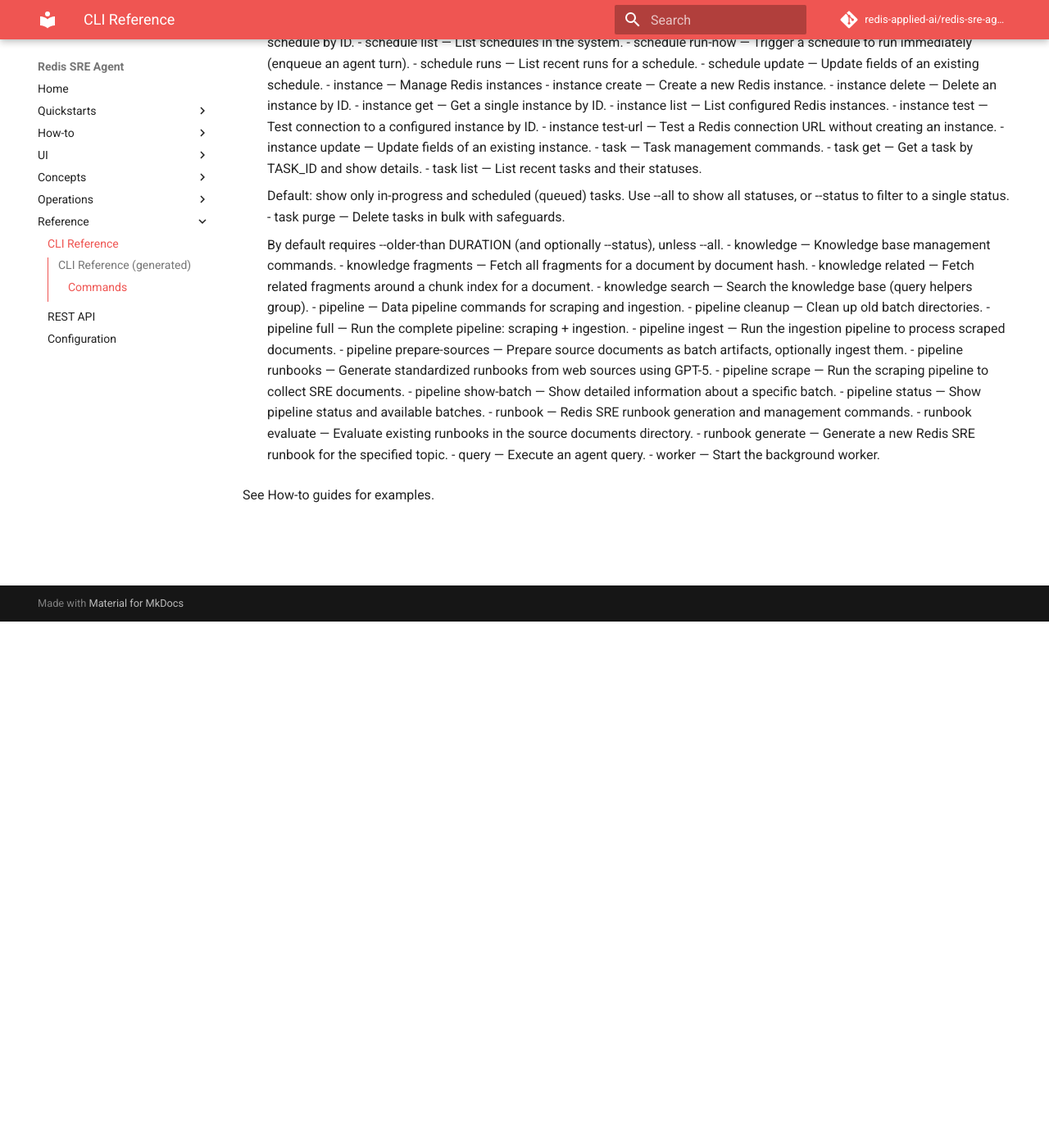
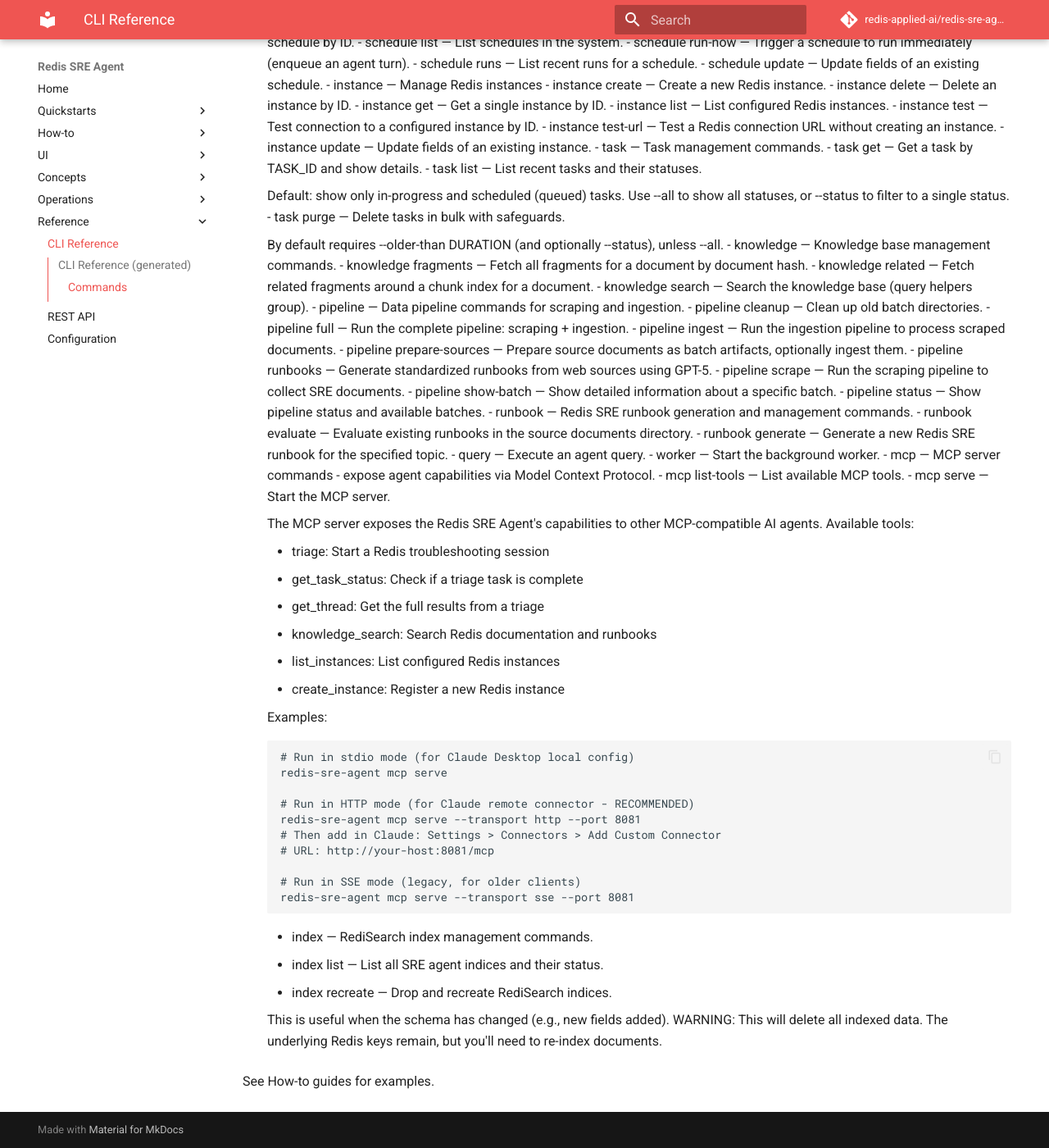
Before and after one commit to redis-applied-ai/redis-sre-agent, an MkDocs documentation site: the page built from docs/reference/cli.md, in a window 1280 px wide and 1400 px high, scrolled down 642 px. Shown: the whole window at 82% size. Built offline with MkDocs 1.6.1 and Material for MkDocs 9.7.7, drawn with Linux system fonts in a browser that asks for light colours; comment, search, counter and statistics services are not loaded.

Commit message:
update ref docs

```diff
--- a/docs/reference/cli.md
+++ b/docs/reference/cli.md
@@ -69,5 +69,38 @@
 - runbook generate — Generate a new Redis SRE runbook for the specified topic.
 - query — Execute an agent query.
 - worker — Start the background worker.
+- mcp — MCP server commands - expose agent capabilities via Model Context Protocol.
+- mcp list-tools — List available MCP tools.
+- mcp serve — Start the MCP server.
+
+    The MCP server exposes the Redis SRE Agent's capabilities to other
+    MCP-compatible AI agents. Available tools:
+
+    - triage: Start a Redis troubleshooting session
+    - get_task_status: Check if a triage task is complete
+    - get_thread: Get the full results from a triage
+    - knowledge_search: Search Redis documentation and runbooks
+    - list_instances: List configured Redis instances
+    - create_instance: Register a new Redis instance
+
+    Examples:
+
+        # Run in stdio mode (for Claude Desktop local config)
+        redis-sre-agent mcp serve
+
+        # Run in HTTP mode (for Claude remote connector - RECOMMENDED)
+        redis-sre-agent mcp serve --transport http --port 8081
+        # Then add in Claude: Settings > Connectors > Add Custom Connector
+        # URL: http://your-host:8081/mcp
+
+        # Run in SSE mode (legacy, for older clients)
+        redis-sre-agent mcp serve --transport sse --port 8081
+- index — RediSearch index management commands.
+- index list — List all SRE agent indices and their status.
+- index recreate — Drop and recreate RediSearch indices.
+
+    This is useful when the schema has changed (e.g., new fields added).
+    WARNING: This will delete all indexed data. The underlying Redis keys
+    remain, but you'll need to re-index documents.
 
 See How-to guides for examples.
```
Also changed, not shown: docs/reference/api.md (+1 -1 lines).
